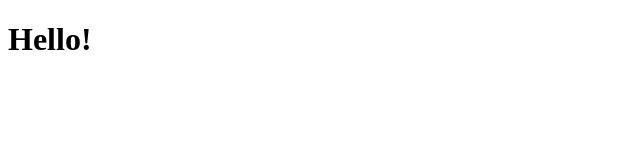
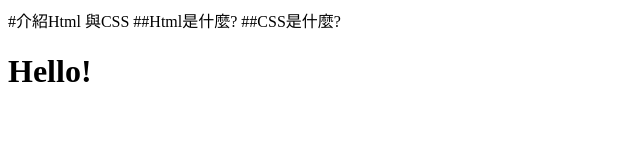
Before and after one commit to Yumeng-stary/gitest, a plain HTML site: page index.html in a window 1280 px wide. Shown: the whole page, without its empty margins (0-640 px from the left). Drawn offline with Linux system fonts and the light colour scheme.

Commit message:
Update index.html

```diff
--- a/index.html
+++ b/index.html
@@ -1,5 +1,8 @@
 <!DOCTYPE html>
 <html lang="en">
+#介紹Html 與CSS
+##Html是什麼?
+##CSS是什麼?
 <head>
     <meta charset="UTF-8">
     <meta name="viewport" content="width=device-width, initial-scale=1.0">
```
